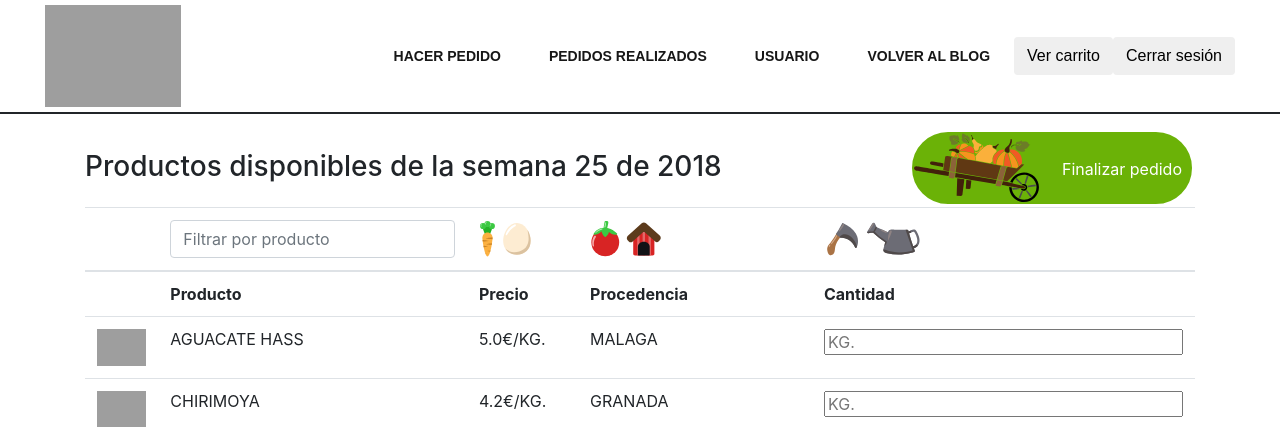
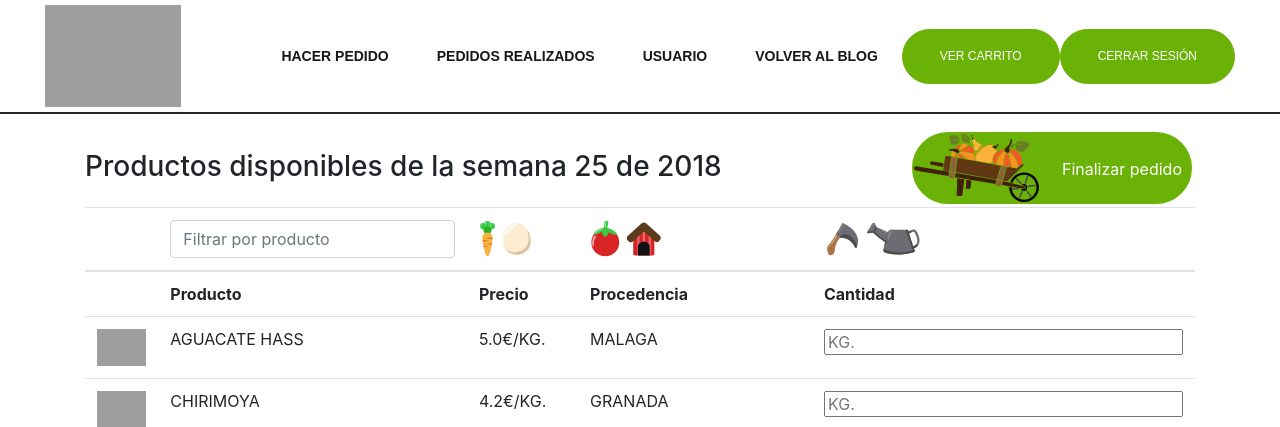
Before and after one commit to scr6292/backend, a Flask app: page /agricultores/1/order in a window 1280 px wide. Shown: the top 427 px of the page. Run offline with Flask 2, Linux system fonts and the light colour scheme; a user stored in the database is signed in; data comes from the database, SQL or seed files in the repository; some libraries are stand-ins or nearby versions; grey boxes are pictures that could not be loaded.

Commit message:
Keep formating header buttons

```diff
--- a/application/static/styles.css
+++ b/application/static/styles.css
@@ -64,25 +64,58 @@
     color: #86af49 !important;
 }
 
-/*.logout {
-    color: #ffffff !important;
-    border-color: #6bb207!important;
-    border-radius: 100px !important;
-    -moz-border-radius: 100px !important;
-    -webkit-border-radius: 100px !important;
-    background-color: #6bb207 !important;
+.logout {
+    border-radius:100px!important;
+    text-transform: uppercase;
+    font-family: 'Poppins', sans-serif;
+    background-color: rgb(107, 178, 7) !important;
+    border-color: rgb(107, 178, 7) !important;
+    border-top-color: rgb(107, 178, 7) !important;
+    border-right-color: rgb(107, 178, 7) !important;
+    border-bottom-color: rgb(107, 178, 7) !important;
+    border-left-color: rgb(107, 178, 7) !important;
 
-    font-size: 13px !important;
-    line-height: 50px !important;
-    height: 50px !important;
-    font-weight: 600 !important;
+    line-height: 30px !important;
+    font-size: 12px !important;
+
+
     padding-left: 37px !important;
     padding-right: 37px !important;
 
-    letter-spacing: 0.2px !important;
+    height: 55px !important;
+}
 
-    margin-right: 4px !important;
-}*/
+.logout:hover {
+    background-color: white !important;
+    color: rgb(107, 178, 7) !important;
+    }
+
+.shopping-cart {
+    border-radius:100px!important;
+    text-transform: uppercase;
+    font-family: 'Poppins', sans-serif;
+    background-color: rgb(107, 178, 7) !important;
+    border-color: rgb(107, 178, 7) !important;
+    border-top-color: rgb(107, 178, 7) !important;
+    border-right-color: rgb(107, 178, 7) !important;
+    border-bottom-color: rgb(107, 178, 7) !important;
+    border-left-color: rgb(107, 178, 7) !important;
+
+    line-height: 30px !important;
+    font-size: 12px !important;
+
+
+    padding-left: 37px !important;
+    padding-right: 37px !important;
+
+    height: 55px !important;
+}
+
+.shopping-cart:hover {
+    background-color: white !important;
+    color: rgb(107, 178, 7) !important;
+    }
+
 
 @media (min-width: 992px){
     .navbar-expand-lg .navbar-nav .nav-link{
@@ -96,25 +129,7 @@ nav.navbar-light {
     border-bottom-width: 2px;
 }
 
-/*.shopping-cart {
-    color: #ffffff !important;
-    border-color: #6bb207!important;
-    border-radius: 100px !important;
-    -moz-border-radius: 100px !important;
-    -webkit-border-radius: 100px !important;
-    background-color: #6bb207 !important;
 
-    font-size: 13px !important;
-    line-height: 50px !important;
-    height: 50px !important;
-    font-weight: 600 !important;
-    padding-left: 37px !important;
-    padding-right: 37px !important;
-
-    letter-spacing: 0.2px !important;
-
-    margin-right: 4px !important;
-}*/
 
 .logo .navbar-brand{
     height: 112px;
--- a/templates/layout.html
+++ b/templates/layout.html
@@ -27,8 +27,8 @@
 		  		</div>
 		  		<div class="navbar-sign" id="navbarNavAltMarkup">
 		    		<div class="navbar-nav ml-auto">
-				      	<button class=" btn logout" href="#">Ver carrito</a> <!-- url_for('postOrder',agricultor_id=agricultor_id) -->
-				      	<button class=" btn shopping-cart" href="#">Cerrar sesión</a>
+				      	<button type="button" class="btn btn-success logout" href="#">Ver carrito</a> <!-- url_for('postOrder',agricultor_id=agricultor_id) -->
+				      	<button type="button" class="btn btn-success shopping-cart" href="#">Cerrar sesión</a>
 		    		</div>
 		  		</div>
 		</nav>
```
